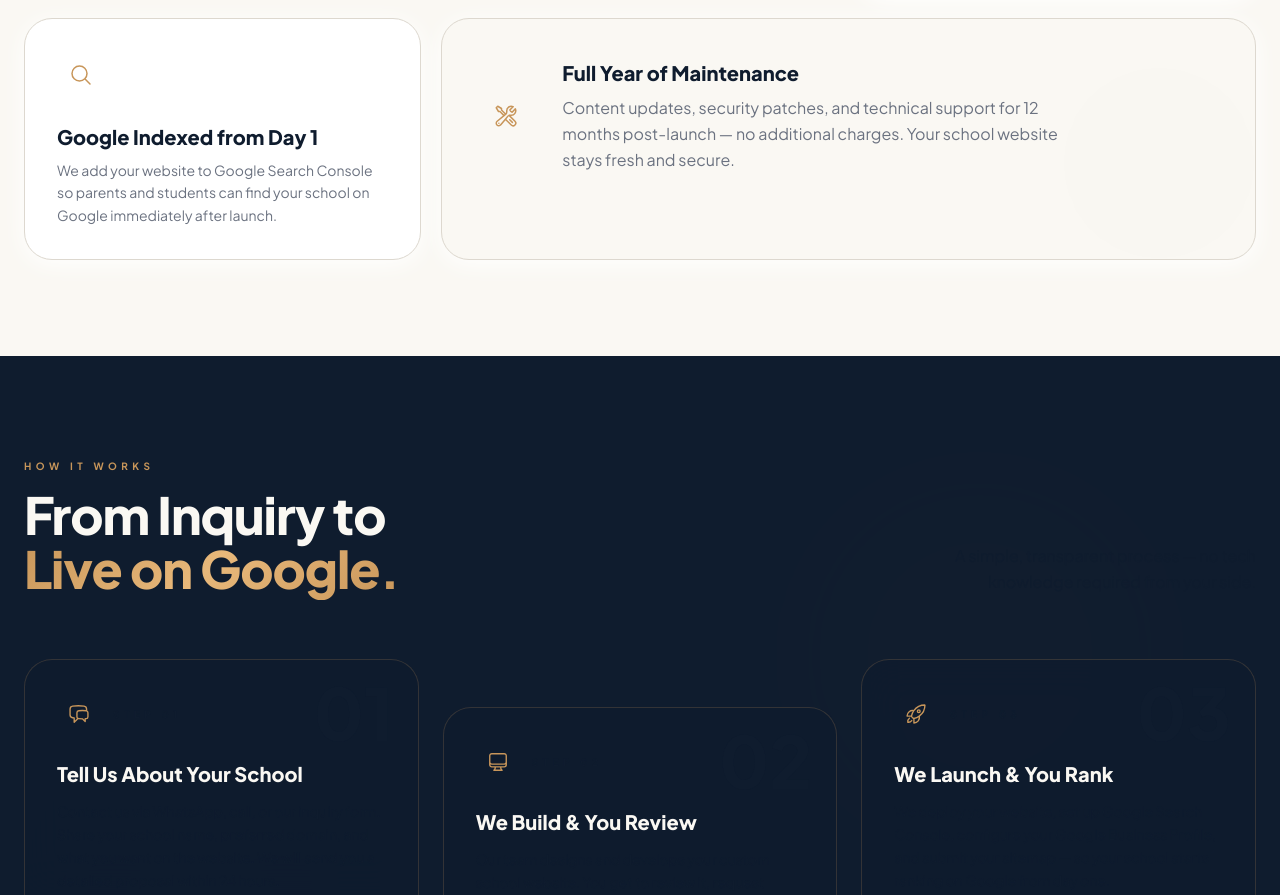
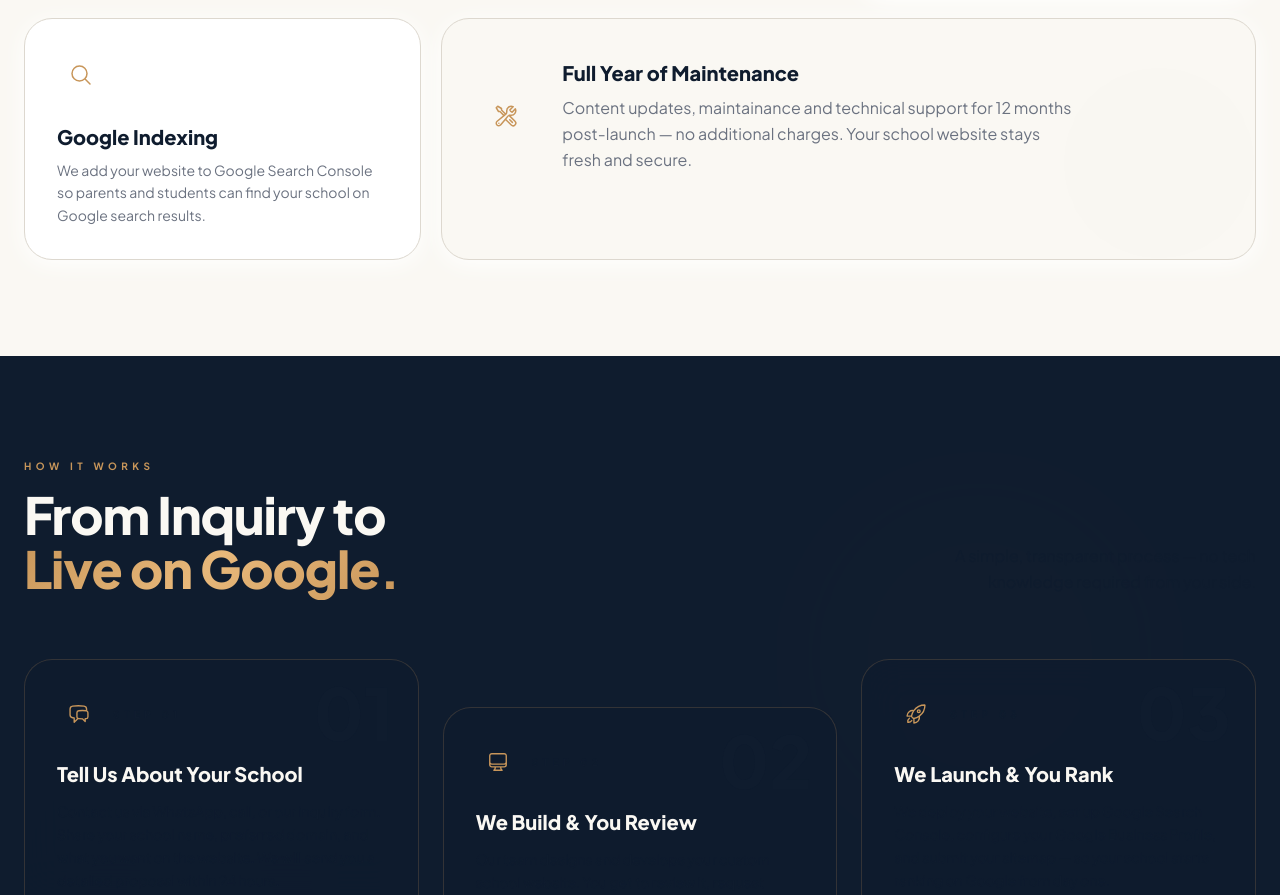
Before and after one commit to agentechdevelopers-bit/agentechdevelopers, a Next.js app: page / in a window 1280 px wide. Shown: the part 2534-3429 px from the top of the page. Built offline with nearby package versions, Linux system fonts and the light colour scheme; no server answers.

Commit message:
Update WhyChooseSection.tsx

```diff
--- a/src/app/components/WhyChooseSection.tsx
+++ b/src/app/components/WhyChooseSection.tsx
@@ -22,7 +22,7 @@ const features = [
   },
   {
     icon: 'MagnifyingGlassIcon',
-    title: 'Google Indexed from Day 1',
+    title: 'Google Indexing',
     description:
       'We add your website to Google Search Console so parents and students can find your school on Google immediately after launch.',
     highlight: false,
@@ -147,9 +147,9 @@ export default function WhyChooseSection() {
                 <Icon name="MagnifyingGlassIcon" size={24} className="text-accent" />
               </div>
               <div>
-                <h3 className="text-xl font-extrabold text-foreground mb-2">Google Indexed from Day 1</h3>
+                <h3 className="text-xl font-extrabold text-foreground mb-2">Google Indexing</h3>
                 <p className="text-muted-foreground text-sm leading-relaxed">
-                  We add your website to Google Search Console so parents and students can find your school on Google immediately after launch.
+                  We add your website to Google Search Console so parents and students can find your school on Google search results.
                 </p>
               </div>
             </div>
@@ -168,7 +168,7 @@ export default function WhyChooseSection() {
               <div>
                 <h3 className="text-xl font-extrabold text-foreground mb-2">Full Year of Maintenance</h3>
                 <p className="text-muted-foreground text-base leading-relaxed max-w-lg">
-                  Content updates, security patches, and technical support for 12 months post-launch — no additional charges. Your school website stays fresh and secure.
+                  Content updates, maintainance and technical support for 12 months post-launch — no additional charges. Your school website stays fresh and secure.
                 </p>
               </div>
             </div>
```
